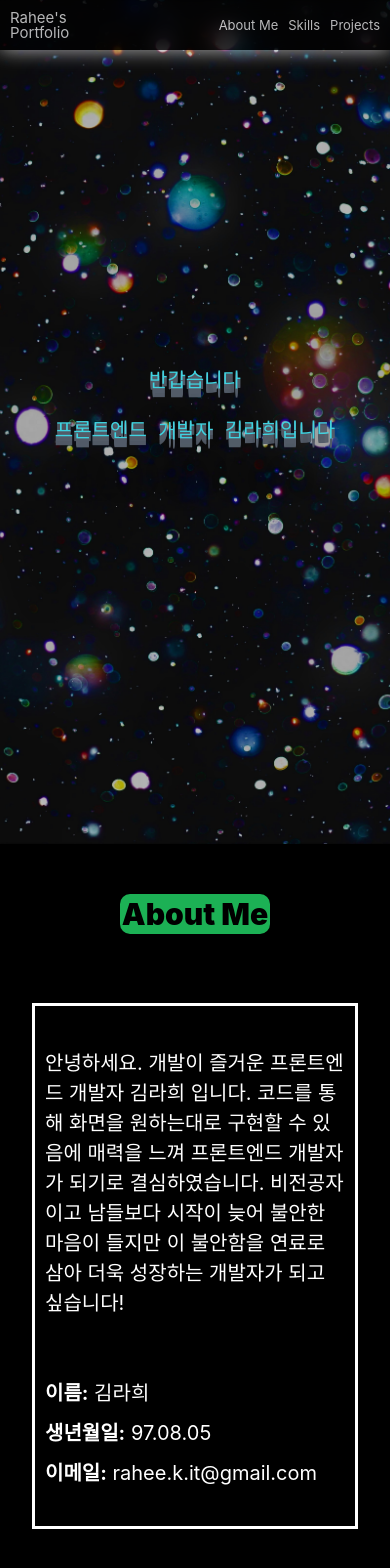
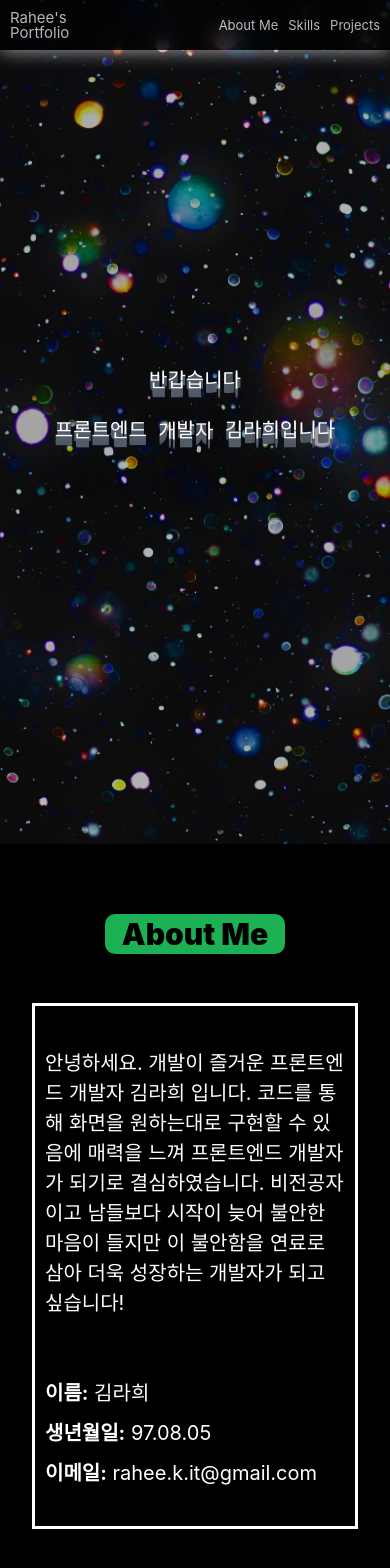
Before and after one commit to rahee-k-it/portfolio, a React (Create React App) app: page / in a window 390 px wide. Shown: the top 1568 px of the page. Built offline with nearby package versions, Linux system fonts and the light colour scheme; a web font is replaced by a local one.

Commit message:
phone 사이즈용 반응형 사이트 타이틀 위치 변경

```diff
--- a/src/components/AboutMe.jsx
+++ b/src/components/AboutMe.jsx
@@ -22,7 +22,6 @@ const Title = styled.div`
   width: 250px;
   font-weight: 900;
   background-color: #1cb155;
-  /* background-color: #912c15; */
   font-size: 50px;
   top: 150px;
   position: absolute;
@@ -34,10 +33,10 @@ const Title = styled.div`
 
   @media (max-width: 400px) {
     height: 40px;
-    width: 150px;
+    width: 180px;
     font-weight: 900;
     font-size: 30px;
-    top: 50px;
+    top: 70px;
   }
 `;
 
--- a/src/components/Header.jsx
+++ b/src/components/Header.jsx
@@ -24,7 +24,7 @@ const Span = styled.span`
   position: relative;
   top: 2px;
   animation: bounce 0.5s ease infinite alternate;
-  color: #3fd3e0;
+  color: #ffffff;
   text-shadow: 0 1px 0 #535c68, 0 2px 0 #535c68, 0 3px 0 #535c68, 0 4px 0 #535c68, 0 5px 0 #535c68, 0 6px 0 transparent,
     0 7px 0 transparent, 0 8px 0 transparent, 0 9px 0 transparent, 0 10px 10px rgba(0, 0, 0, 0.4);
 
--- a/src/components/Project1.jsx
+++ b/src/components/Project1.jsx
@@ -23,7 +23,7 @@ const Title = styled.div`
   align-items: center;
   height: 80px;
   width: 250px;
-  background-color: #912c15;
+  background-color: #1cb155;
   font-size: 50px;
   position: absolute;
   top: 150px;
@@ -43,7 +43,7 @@ const Title = styled.div`
     width: 150px;
     font-weight: 900;
     font-size: 30px;
-    top: 50px;
+    top: 70px;
   }
 `;
 const FlexBox = styled.div`
--- a/src/components/Skills.jsx
+++ b/src/components/Skills.jsx
@@ -21,7 +21,7 @@ const Title = styled.div`
   transition: opacity 1s ease-in-out;
   height: 80px;
   width: 250px;
-  background-color: #912c15;
+  background-color: #1cb155;
   font-size: 50px;
   top: 150px;
   position: absolute;
@@ -36,7 +36,7 @@ const Title = styled.div`
     width: 150px;
     font-weight: 900;
     font-size: 30px;
-    top: 50px;
+    top: 70px;
   }
 `;
 
```
